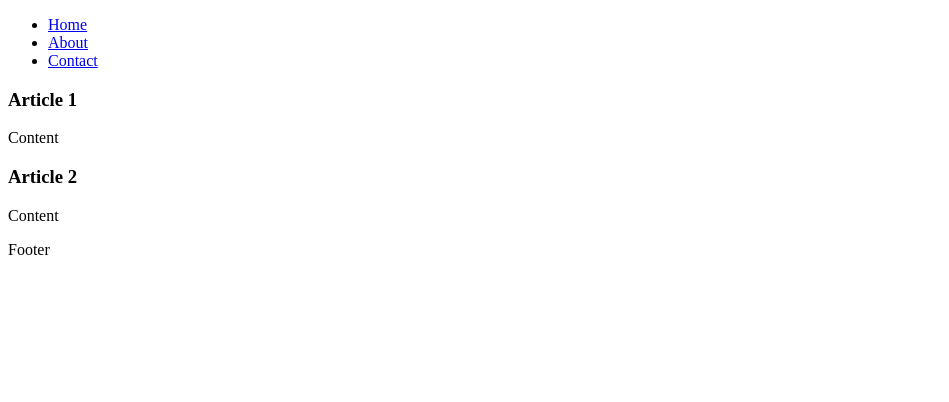
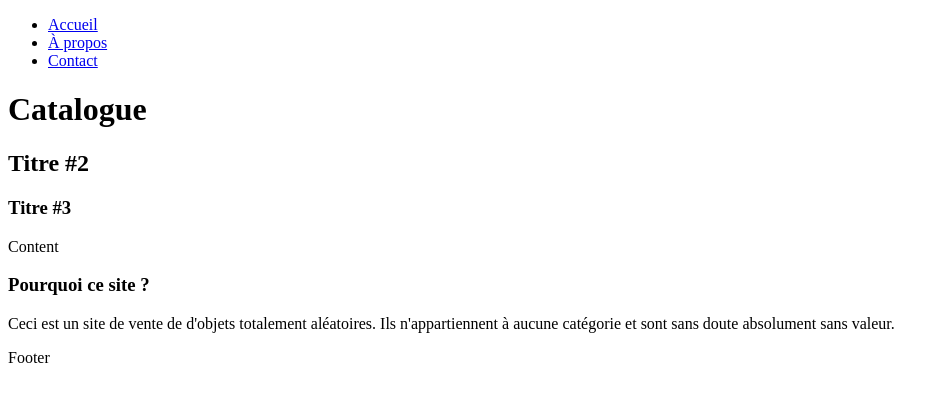
Before and after one commit to Heksaeder/Access-Website, a plain HTML site: page index.html in a window 1280 px wide. Shown: the whole page, without its empty margins (0-949 px from the left). Drawn offline with Linux system fonts and the light colour scheme.

Commit message:
Update index.html

```diff
--- a/index.html
+++ b/index.html
@@ -11,23 +11,25 @@
   <header>
     <nav>
       <ul>
-        <li><a href="#">Home</a></li>
-        <li><a href="#">About</a></li>
+        <li><a href="#">Accueil</a></li>
+        <li><a href="#">À propos</a></li>
         <li><a href="#">Contact</a></li>
       </ul>
     </nav>
   </header>
   <main>
+    <h1>Catalogue</h1>
     <section>
+      <h2>Titre #2</h2>
       <article>
-        <h1>Article 1</h1>
+        <h3>Titre #3</h3>
         <p>Content</p>
       </article>
     </section>
     <aside>
       <article>
-        <h1>Article 2</h1>
-        <p>Content</p>
+        <h3>Pourquoi ce site ?</h3>
+        <p>Ceci est un site de vente de d'objets totalement aléatoires. Ils n'appartiennent à aucune catégorie et sont sans doute absolument sans valeur.</p>
       </article>
     </aside>
   </main>
```
